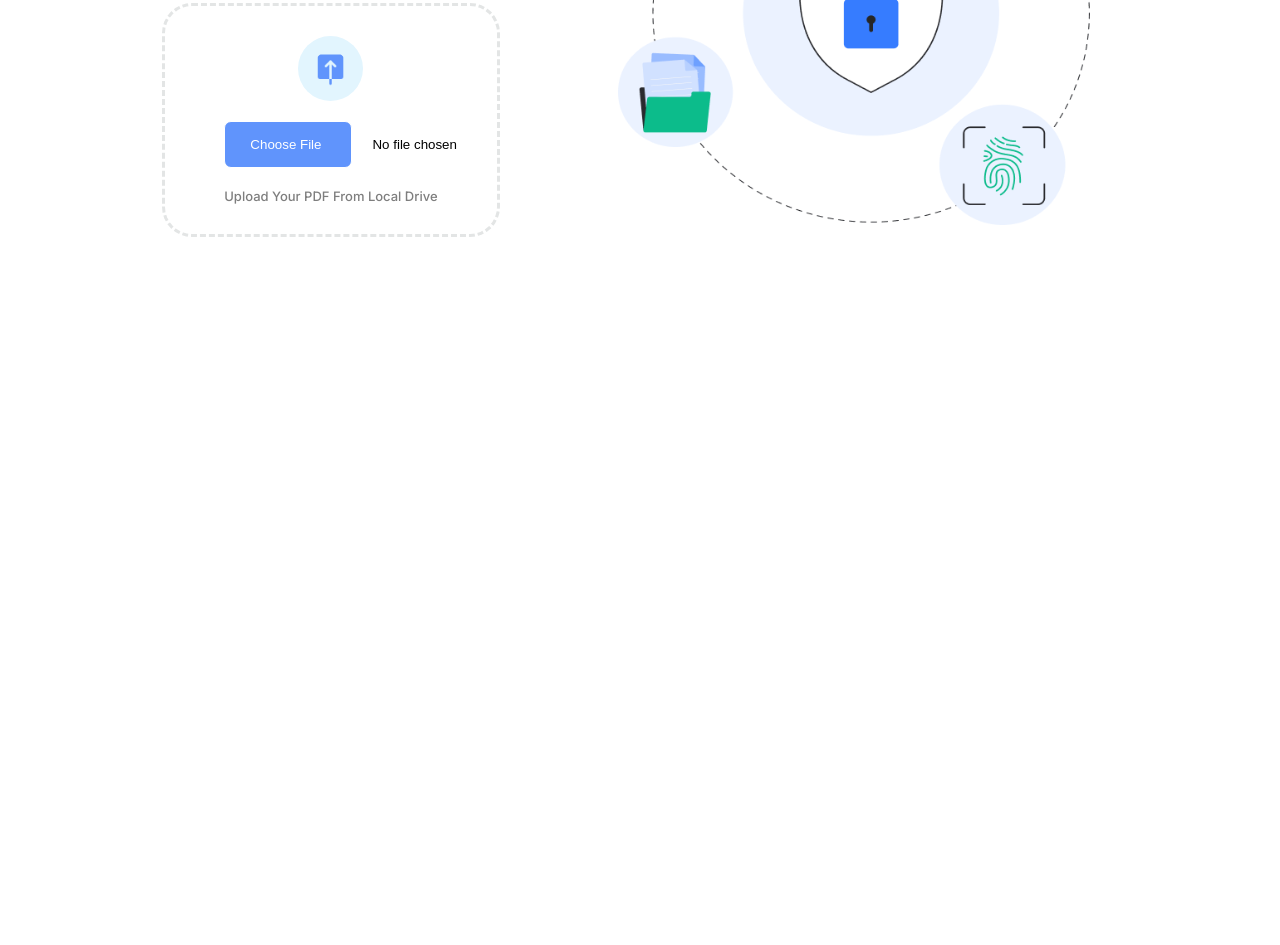
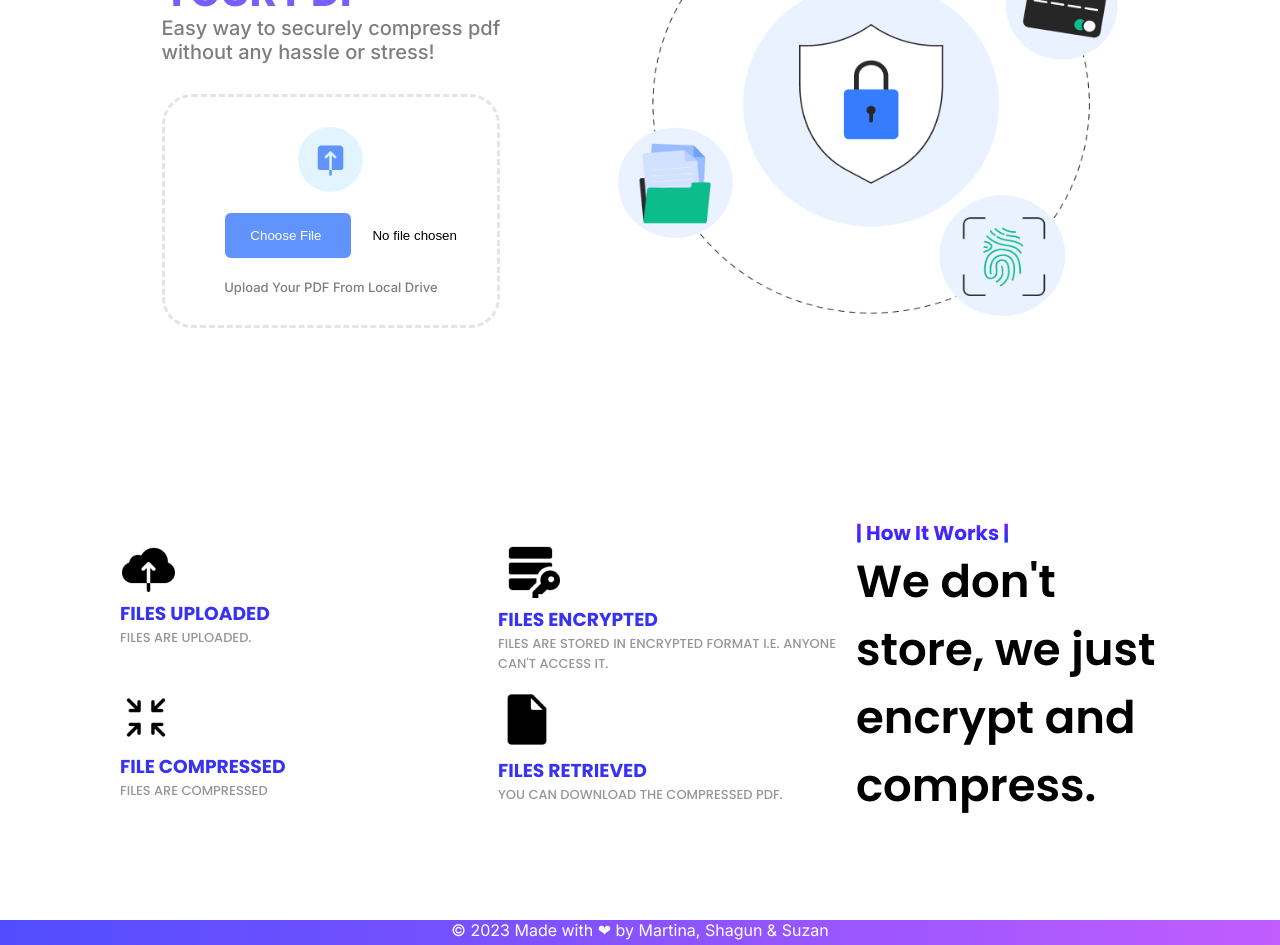
Before and after one commit to MartinaJohn/Crunch-pdf, a plain HTML site: page index.html in a window 1280 px wide. Shown: the part 333-1278 px from the top of the page. Before the commit the page ends 800 px from the top, so only its background shows below. Drawn offline with Linux system fonts and the light colour scheme.

Commit message:
Frontend added

```diff
--- a/index.html
+++ b/index.html
@@ -7,7 +7,7 @@
     <link rel="stylesheet" href="styles.css" />
     <link rel="preconnect" href="https://fonts.googleapis.com" />
     <link rel="preconnect" href="https://fonts.gstatic.com" crossorigin />
-    <link href="https://fonts.googleapis.com/css2?family=Inter:wght@400;500;600;700;800&display=swap" rel="stylesheet" />
+    <link href="https://fonts.googleapis.com/css2?family=Inter:wght@400;500;600;700;800&family=Poppins:wght@500;600;700&display=swap" rel="stylesheet" />
     <title>crunch.pdf</title>
   </head>
   <body>
@@ -20,7 +20,7 @@
           <li>
             <a href="#home"><span>Home</span></a>
           </li>
-          <li><a href="#working">How It Works</a></li>
+          <li><a href="#features">How It Works</a></li>
           <li><a href="#about">About Us</a></li>
         </ul>
       </div>
@@ -48,8 +48,37 @@
     </section>
     <section id="working"></section>
 
-    <!-- <section id="about">
-      <p>© 2023 Made with 💙 by Martina, Shagun & Suzan</p>
-    </section> -->
+    <section id="features">
+      <div id="features-list">
+        <div class="feature">
+          <img src="./images/Upload to Cloud.png" alt="feature 1" />
+          <h3>FILES UPLOADED</h3>
+          <p>FILES ARE UPLOADED.</p>
+        </div>
+        <div class="feature">
+          <img src="./images/Data Encryption.png" alt="Feature 2" />
+          <h3>FILES ENCRYPTED</h3>
+          <p>FILES ARE STORED IN ENCRYPTED FORMAT I.E. ANYONE CAN'T ACCESS IT.</p>
+        </div>
+        <div class="feature">
+          <img src="./images/Collapse.png" alt="Feature 3" />
+          <h3>FILE COMPRESSED</h3>
+          <p>FILES ARE COMPRESSED</p>
+        </div>
+        <div class="feature">
+          <img src="./images/File.png" alt="feature 4" />
+          <h3>FILES RETRIEVED</h3>
+          <p>YOU CAN DOWNLOAD THE COMPRESSED PDF.</p>
+        </div>
+      </div>
+      <div id="about-features">
+        <h2>| How It Works |</h2>
+        <p>We don't store, we just encrypt and compress.</p>
+      </div>
+    </section>
+
+    <section id="about">
+      <p>© 2023 Made with ❤ by Martina, Shagun & Suzan</p>
+    </section>
   </body>
 </html>
--- a/styles.css
+++ b/styles.css
@@ -57,6 +57,8 @@
     padding-left: 8%;
     padding-right: 8%;
     margin-top: 25px;
+    margin-bottom: 25px;
+    min-height: 80vh;
 }
 #left-part{
     font-family: 'Inter', sans-serif;
@@ -117,3 +119,71 @@
 #about p{
     color: white;
 }
+
+
+/* Features */
+#features {
+    display: flex;
+    /* flex-wrap: wrap; */
+    flex-direction: row;
+    justify-content: center;
+    margin: 100px;
+}
+
+#features-list {
+    display: flex;
+    flex-wrap: wrap;
+    width: 70%;
+    /* flex-direction: row; */
+}
+#features-list > div {
+    flex: 50%;
+    text-align: justify;
+
+    /* width: 25%; */
+
+}
+#about-features {
+    display: flex;
+    flex-direction: column;
+    justify-content: space-between;
+    width: 30%;
+}
+
+#about-features > h2{
+    /* background: linear-gradient(90deg, #0037F9 0%, #8B17FF 100%); */
+    background: -webkit-linear-gradient(90deg, #0037F9 0%, #8B17FF 100%);
+  -webkit-background-clip: text;
+  -webkit-text-fill-color: transparent;
+    font-family: Poppins;
+    font-size: 20px;
+}
+#about-features > p {
+    font-family: Poppins, sans-serif;
+    font-size: 45px;
+    font-weight: 600;
+}
+#features-list {
+    display: flex;
+    justify-content: space-between;
+    align-items: center;
+}
+.feature {
+    box-sizing: border-box;
+    font-family: Poppins, sans-serif;
+    /* border-color: #9787F8; */
+    /* border-style: solid;
+    border-radius: 10px; */
+    margin: 0px;
+    padding: 20px;
+    width: 90px;
+    height: 150px;
+}
+.feature > h3 {
+    color: #3733F0;
+}
+
+.feature >p {
+    color:#979797;
+    font-size: 13px;
+}
```
Also changed, not shown: images/Collapse.png (added), images/Data Encryption.png (added), images/File.png (added), images/Upload to Cloud.png (added), 1 other file.
